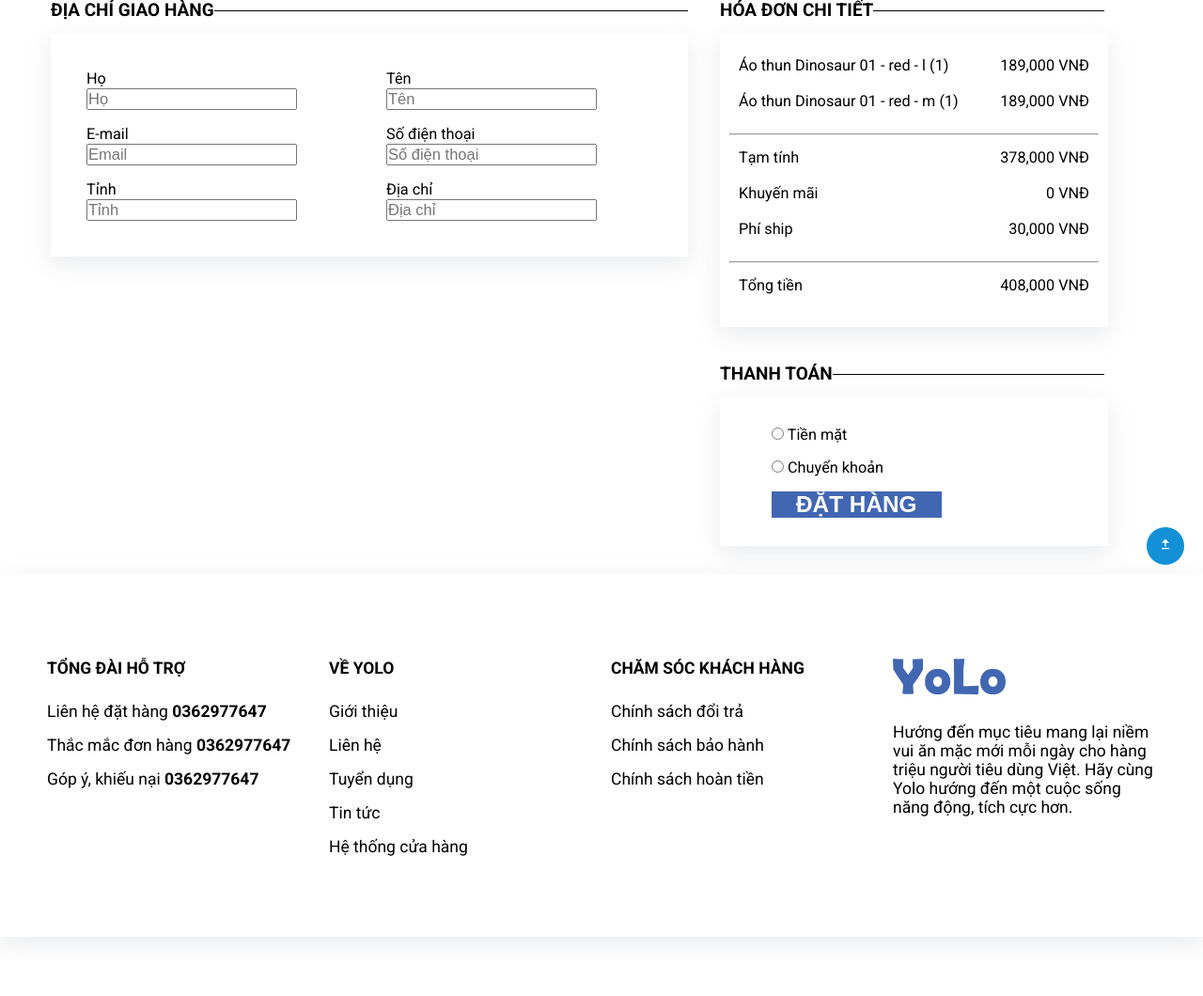
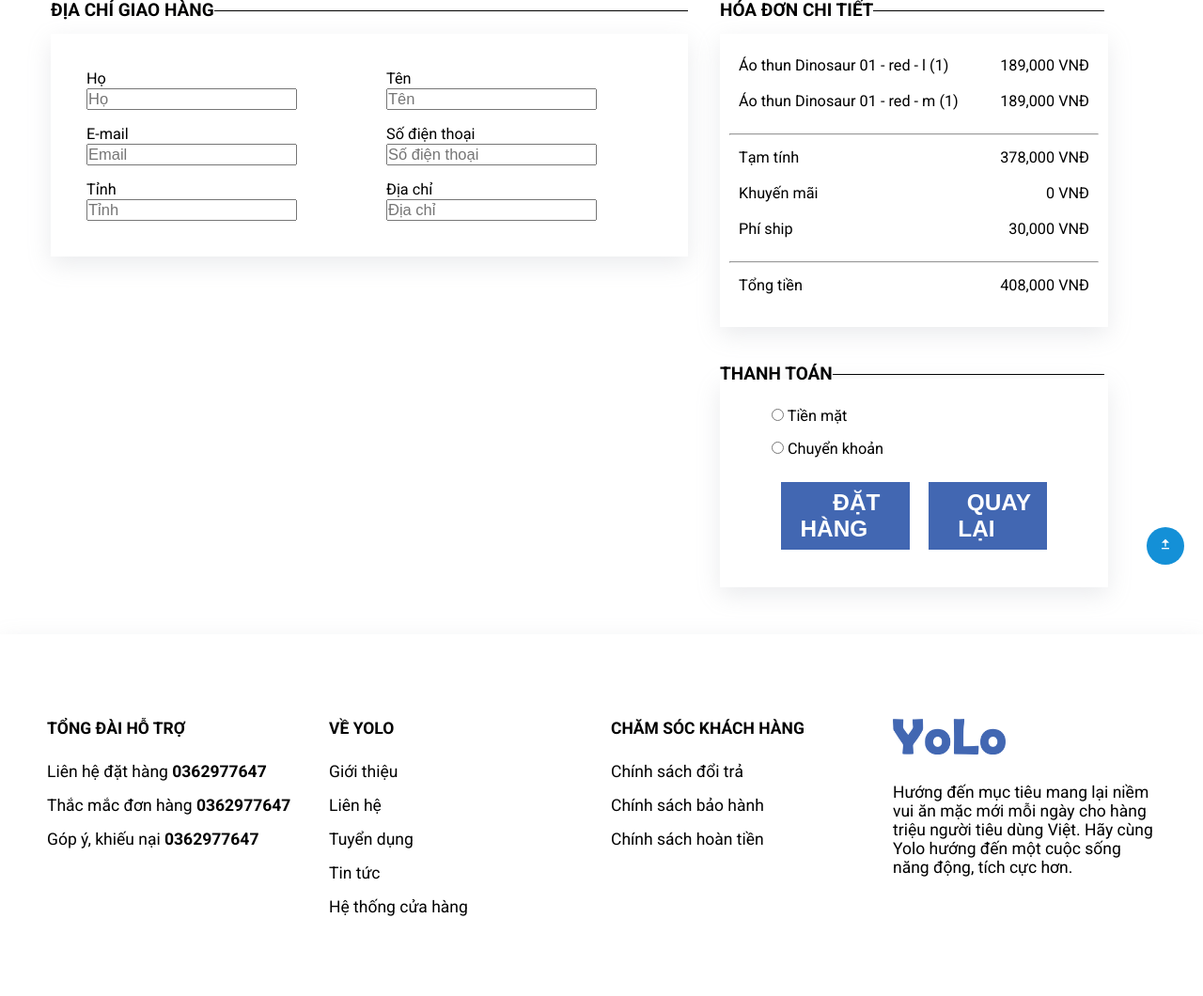
Before and after one commit to huyyenthanh1999/yoloshop, a Node server app: page /checkout in a window 1280 px wide. Shown: the part 179-1239 px from the top of the page at 94% size. Before the commit the page ends 1181 px from the top, so only its background shows below. Run offline with Node 20, Linux system fonts and the light colour scheme; some libraries are stand-ins or nearby versions.

Commit message:
fix css checkout page

```diff
--- a/public/css/checkout.css
+++ b/public/css/checkout.css
@@ -129,6 +129,15 @@ h3::after {
     padding: 5px;
 }
 
+.btn__pay__info {
+    display: flex;
+    flex-direction: row;
+}
+
+.btn__pay__info > * {
+    padding: 10px;
+}
+
 .btn-txt-checkout {
     border: 0;
     outline: 0;
@@ -138,5 +147,10 @@ h3::after {
     cursor: pointer;
     overflow: hidden;
     position: relative;
-    padding: 13px 26px;
+    padding: 16px 24px;
 }
+
+.btn-pay,
+.btn-back {
+    padding: 8px;
+}
--- a/views/pages/checkout.ejs
+++ b/views/pages/checkout.ejs
@@ -116,10 +116,17 @@
                                         <label for="transfer">Chuyển khoản</label>
                                     </div>
 
-                                    <div class="btn__pay">
-                                        <button class="btn btn-small btn-pay" type="submit">
-                                            <span class="btn-txt-checkout">Đặt hàng</span>
-                                        </button>
+                                    <div class="btn__pay__info">
+                                        <div class="btn__pay">
+                                            <button class="btn btn-small btn-pay" type="submit">
+                                                <span class="btn-txt-checkout">Đặt hàng</span>
+                                            </button>
+                                        </div>
+                                        <class class="btn__back">
+                                            <button class="btn btn-small btn-back">
+                                                <span class="btn-txt-checkout">Quay lại</span>
+                                            </button>
+                                        </class>
                                     </div>
                                 </div>
                             </div>
```
